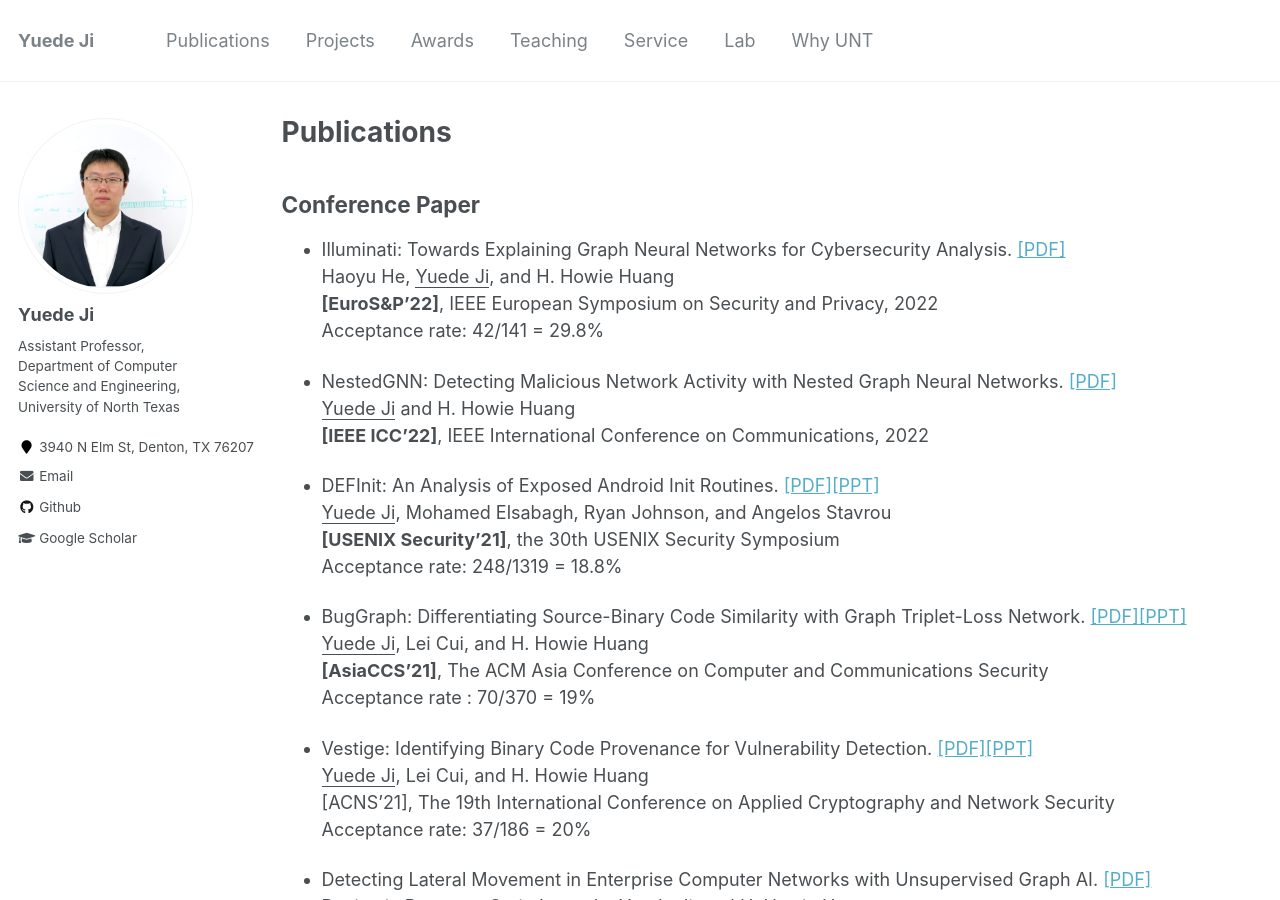
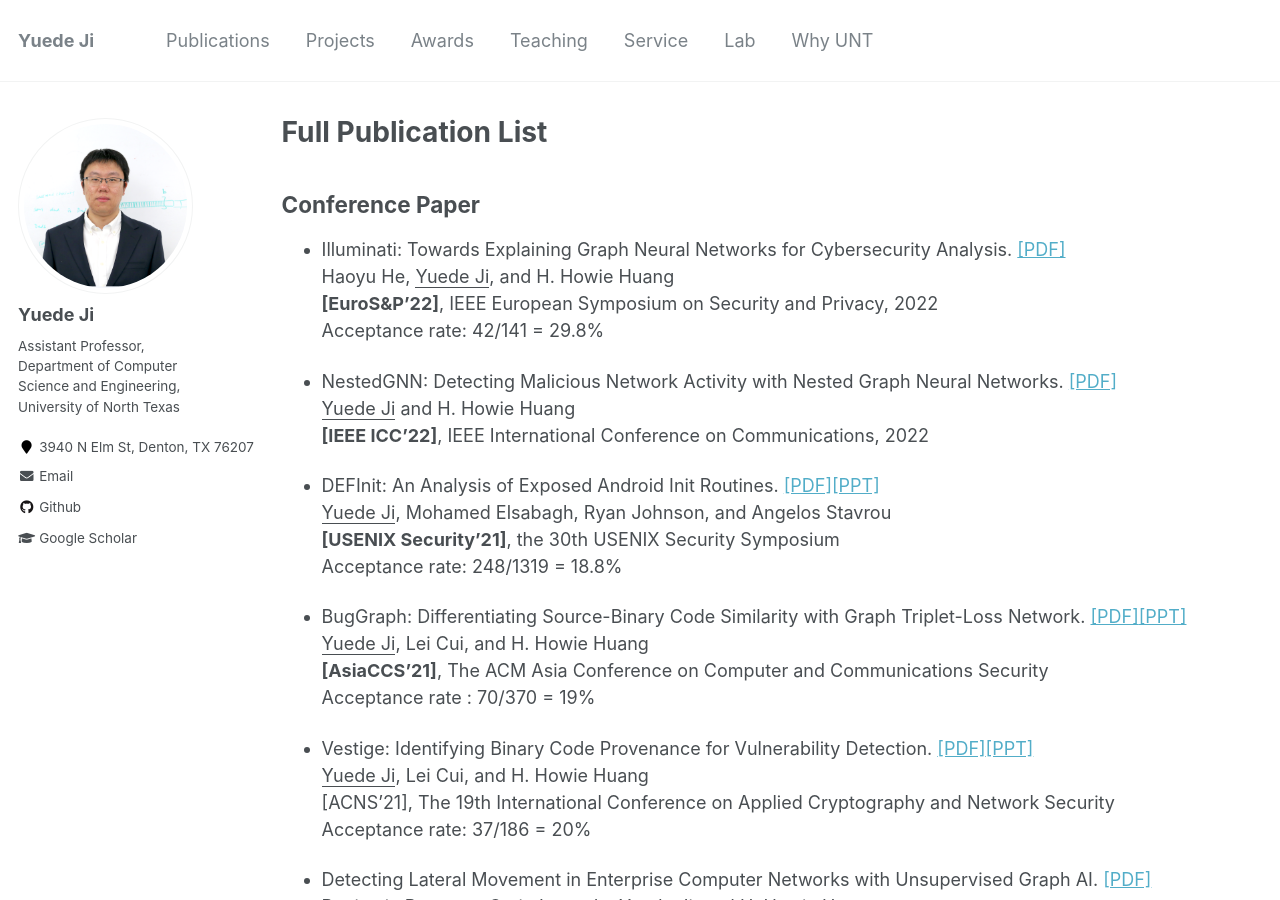
Before and after one commit to yuede/yuede.github.io, a Jekyll site: the page built from _pages/publications_full.md, in a window 1280 px wide and 900 px high. Built offline with Jekyll 4.4.1, drawn with Linux system fonts in a browser that asks for light colours.

Commit message:
update publications

```diff
--- a/_pages/publications_full.md
+++ b/_pages/publications_full.md
@@ -1,7 +1,7 @@
 ---
 layout: archive
-title: "Publications"
-permalink: /publications/
+title: "Full Publication List"
+permalink: /publications_full/
 author_profile: true
 ---
 
```
Also changed, not shown: _pages/publications.md (+1 -1 lines).
